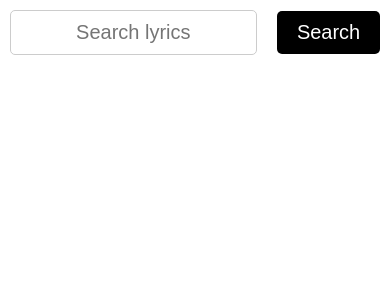
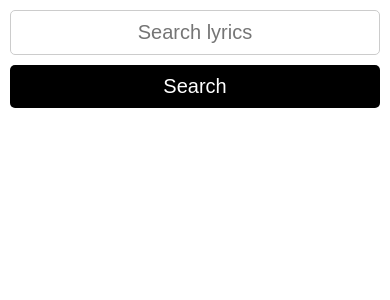
Before and after one commit to gloirekiba/lyrics, a React (Create React App) app in the folder client/: page / in a window 390 px wide. Shown: the top 300 px of the page. Built offline with nearby package versions, Linux system fonts and the light colour scheme.

Commit message:
📱 work on responsive design

```diff
--- a/client/src/App.jsx
+++ b/client/src/App.jsx
@@ -9,8 +9,6 @@ const App = () => {
   const [lyrics, setLyrics] = useState("");
   const [loading, setLoading] = useState(false);
   const [error, setError] = useState("");
-
-  console.log(10);
 
   const getLyrics = async (e) => {
     e.preventDefault();
@@ -68,6 +66,10 @@ const Form = styled.form`
   justify-content: center;
   margin: 1em auto;
   max-width: 500px;
+
+  @media (max-width: 500px) {
+    flex-direction: column;
+  }
 `;
 
 const Input = styled.input`
@@ -90,6 +92,10 @@ const Button = styled.button`
   font-size: 2rem;
   margin-left: 1em;
   cursor: pointer;
+  @media (max-width: 500px) {
+    width: 100%;
+    margin: 0.5em 0;
+  }
 `;
 
 const Lyrics = styled.div`
```
